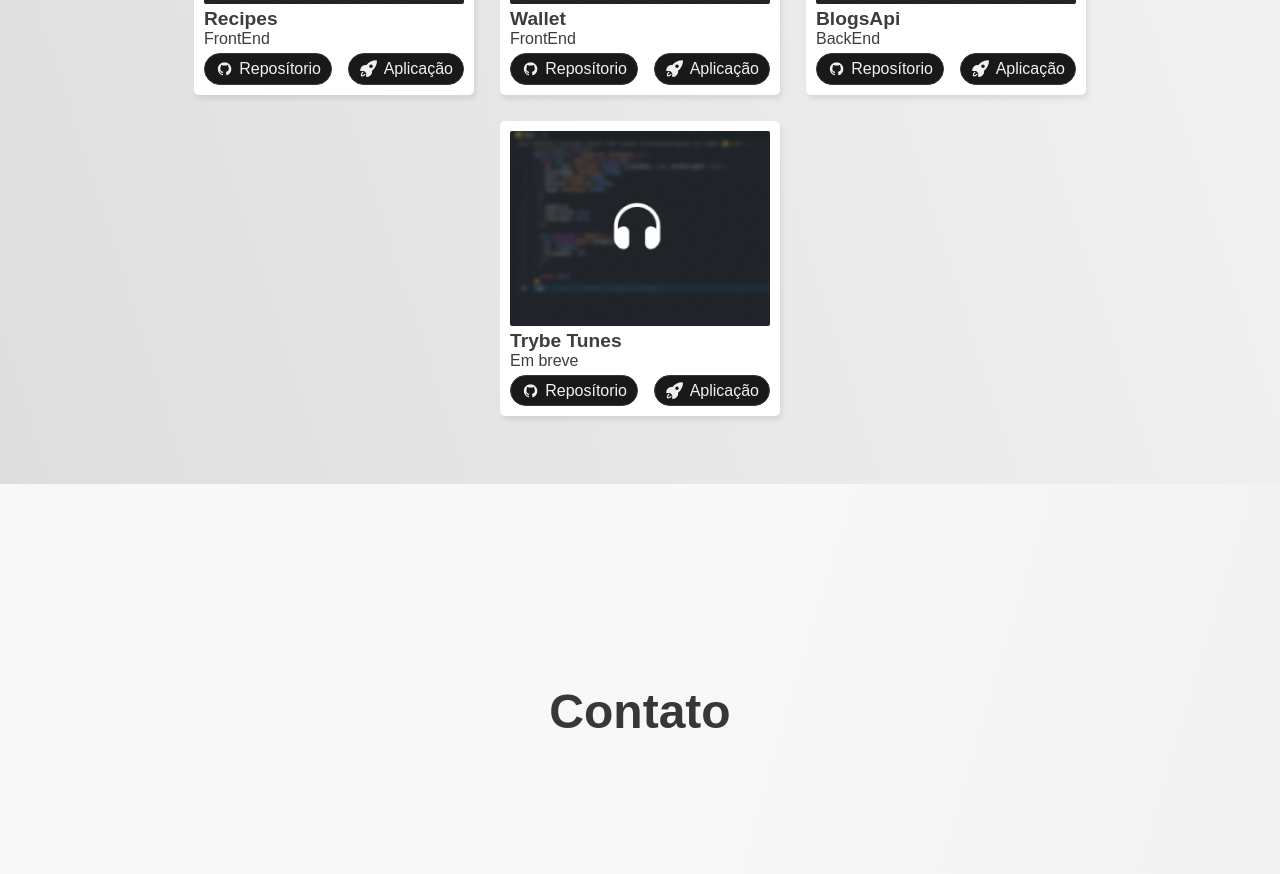
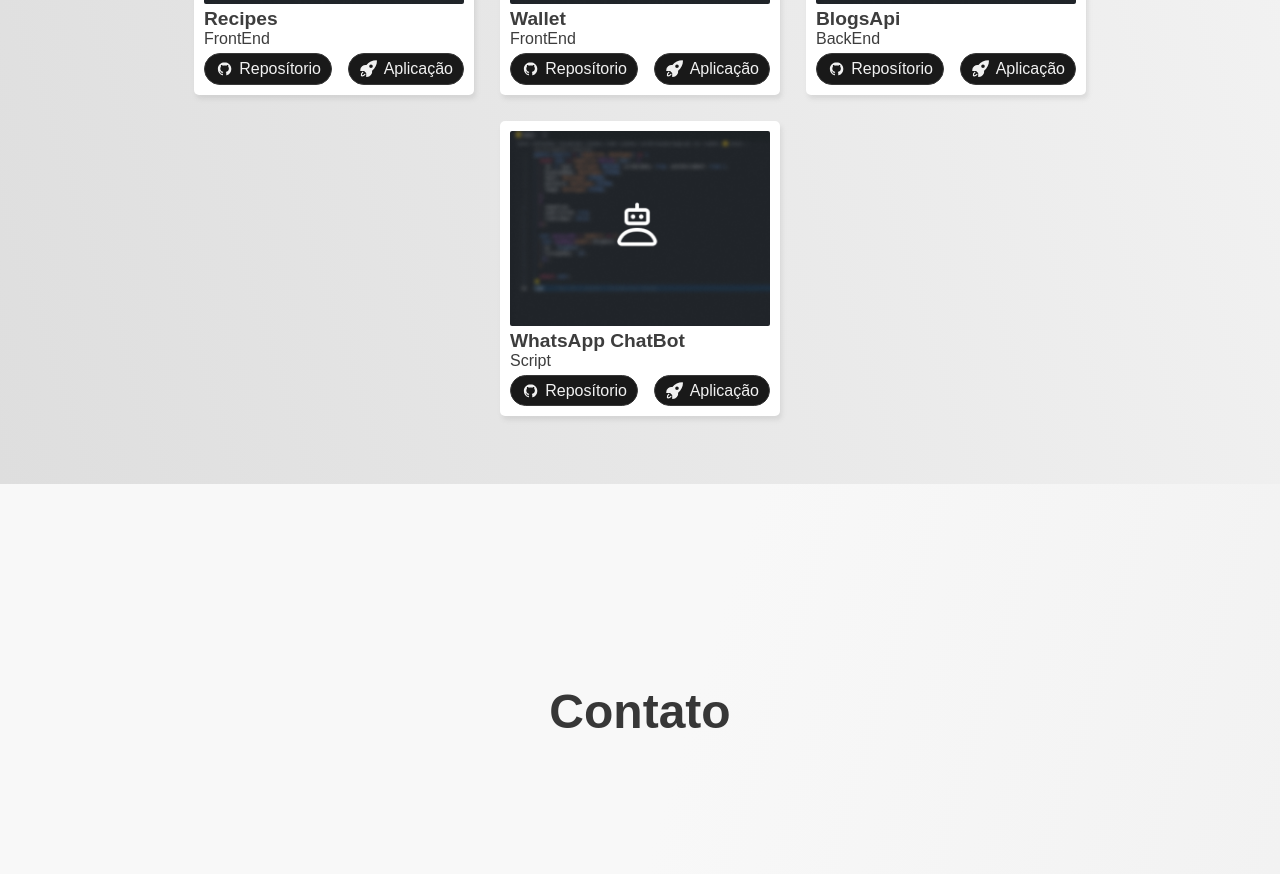
Before and after one commit to victormatia/portifolio, a React (Vite) app: page / in a window 1280 px wide. Shown: the part 2257-3131 px from the top of the page. Built offline with nearby package versions, Linux system fonts and the light colour scheme; a web font is replaced by a local one.

Commit message:
refactor: add WhatsApp ChatBot to projetcs list

```diff
--- a/src/mock/mockApi.js
+++ b/src/mock/mockApi.js
@@ -1,6 +1,6 @@
 import repicesThumb from './thumbs/recipes-thumb.png';
 import ualletThumb from './thumbs/uallet-thumb.png';
-import tunesThumb from './thumbs/tunes-thumb.png';
+import botThumb from './thumbs/bot-thumb.png';
 import blogsThumb from './thumbs/blogs-thumb.png';
 
 export const projects = [
@@ -26,10 +26,10 @@ export const projects = [
     link: '',
   },
   {
-    name: 'Trybe Tunes',
-    tag: 'Em breve',
-    thumb: tunesThumb,
-    repo: '',
+    name: 'WhatsApp ChatBot',
+    tag: 'Script',
+    thumb: botThumb,
+    repo: 'https://github.com/victormatia/wpp-bot',
     link: '',
   },
 ];
```
